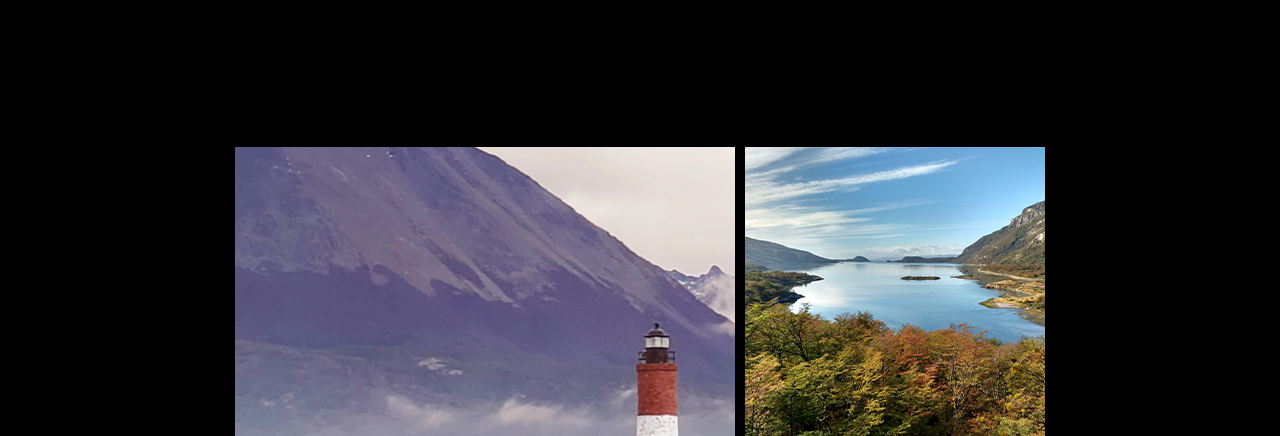
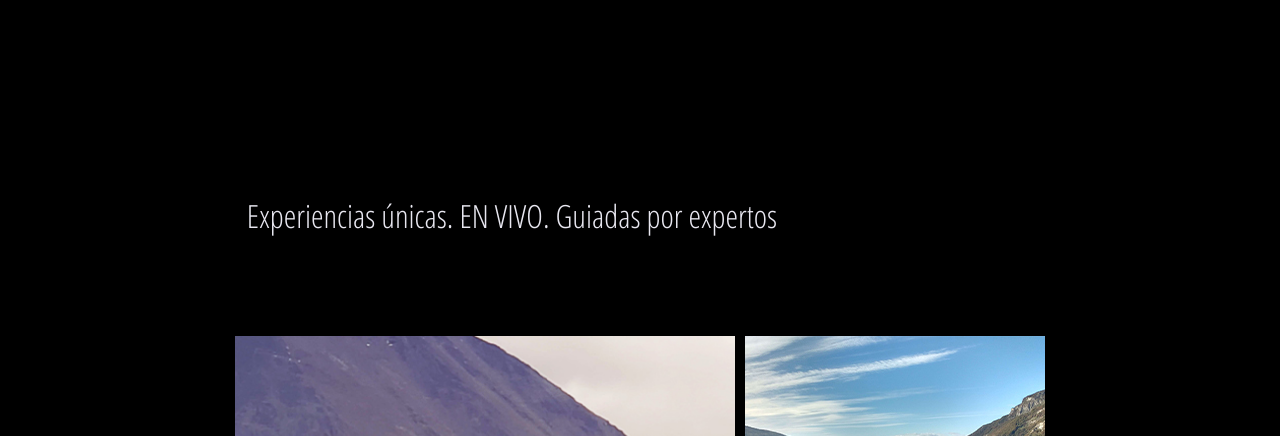
Before and after one commit to Florsala/desafio, a website: page index.html in a window 1280 px wide. Shown: the part 1695-2131 px from the top of the page. Drawn offline with nearby package versions, Linux system fonts and the light colour scheme; a web font is replaced by a local one.

Commit message:
agregue texto index

```diff
--- a/index.html
+++ b/index.html
@@ -98,6 +98,15 @@
 		</div>
 	</div>
 
+	<div class= "central">
+
+		<h3 class= "central__text">Experiencias únicas. EN VIVO. Guiadas por expertos
+
+		</h3>
+
+
+	</div>
+
 	<div class="grid-container">
 		<div class="faro">
 			<img class= "grid-img" src="./imagenes/grid/faro.jpg" alt="faro">
--- a/scss/_index.scss
+++ b/scss/_index.scss
@@ -129,7 +129,7 @@ $blanco: rgb(232, 231, 240) ;
     align-content: center;
     flex-wrap: wrap;
     margin-top: 150px;
-    margin-bottom: 150px;
+    margin-bottom: 100px;
 
  img{
     border-radius: 8px;
@@ -163,6 +163,21 @@ $blanco: rgb(232, 231, 240) ;
     transform: rotate(10deg);
     background-color: rgb(235, 44, 82);
 }
+
+
+/* texto central */
+.central{
+    width: 80%;
+    justify-content: center;
+}
+
+
+.central__text{
+    text-align: center;
+    margin: 100px;
+    font-size: 2rem;
+}
+
 
 /* contenedor de imagenes */
 
--- a/scss/_responsive.scss
+++ b/scss/_responsive.scss
@@ -41,7 +41,7 @@ p.Head__text{
 }
 
 .grid-container{
-    grid-template-columns: 350px;
+    grid-template-columns: 300px;
 }
 
 }
```
Also changed, not shown: css/estilo.css.
